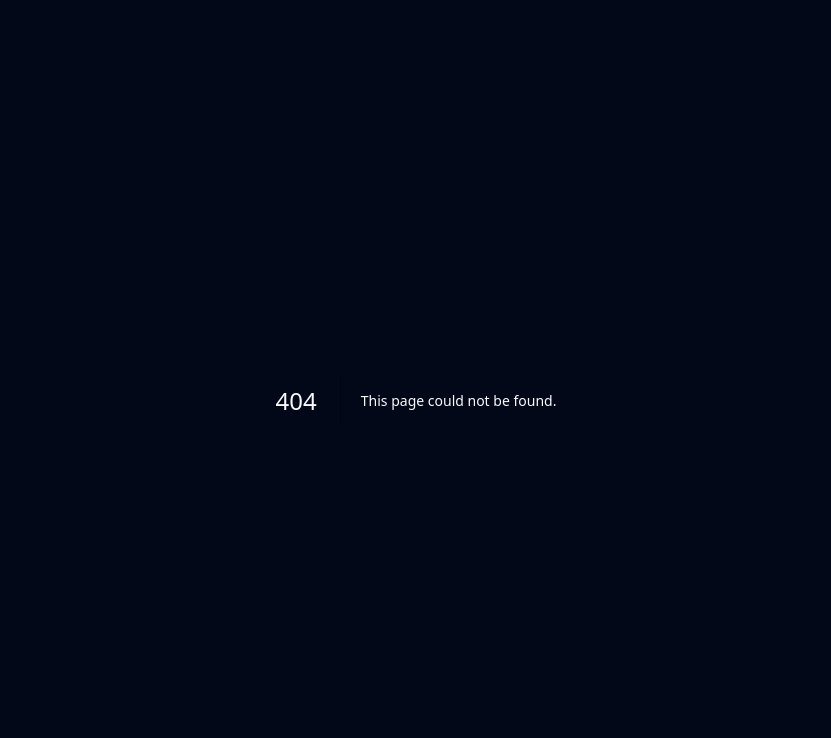
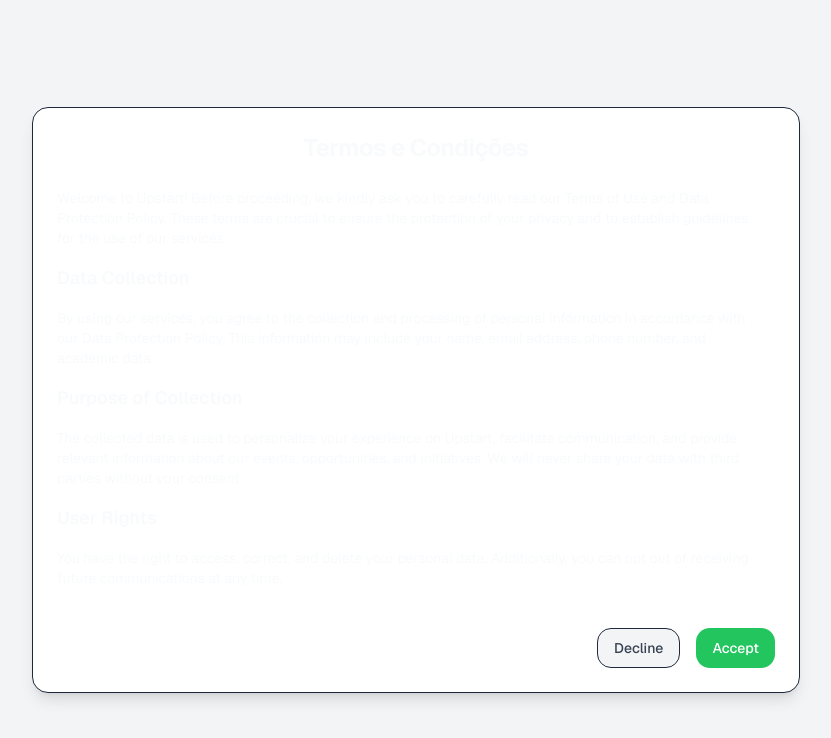
Before and after one commit to UP-START/upstart-next, a Next.js app: page /termos-of-use in a window 1280 px wide. Before the commit this address had no page. Shown: the top 738 px of the page, without its empty margins (224-1055 px from the left). Built offline with nearby package versions, Linux system fonts and the light colour scheme.

Commit message:
Adiciona Pagina Termos e Uso; Problemas no design desta

```diff
--- /dev/null
+++ b/app/termos-of-use/page.tsx
@@ -0,0 +1,66 @@
+"use client";
+
+import React from 'react';
+import { useRouter } from 'next/navigation';
+import { ScrollArea } from "@/components/ui/scroll-area";
+import { Button } from "@/components/ui/button";
+import { Card, CardContent, CardFooter, CardHeader, CardTitle } from "@/components/ui/card";
+
+const TermsAndConditions: React.FC = () => {
+  const router = useRouter();
+
+  const handleAccept = () => {
+    router.push('/onboarding?accepted=true');
+  };
+
+  const handleDecline = () => {
+    router.push('/onboarding');
+  };
+
+  return (
+    <div className="flex justify-center items-center min-h-screen p-4 bg-gray-100">
+      <Card className="w-full max-w-3xl bg-white shadow-lg">
+        <CardHeader>
+          <CardTitle className="text-2xl font-bold text-center">Termos e Condições</CardTitle>
+        </CardHeader>
+        <CardContent>
+          <ScrollArea className="h-[400px] pr-4">
+            <div className="space-y-4 text-sm">
+              <p>Welcome to Upstart! Before proceeding, we kindly ask you to carefully read our Terms of Use and Data Protection Policy. These terms are crucial to ensure the protection of your privacy and to establish guidelines for the use of our services.</p>
+
+              <h2 className="text-lg font-semibold mt-4">Data Collection</h2>
+              <p>By using our services, you agree to the collection and processing of personal information in accordance with our Data Protection Policy. This information may include your name, email address, phone number, and academic data.</p>
+
+              <h2 className="text-lg font-semibold mt-4">Purpose of Collection</h2>
+              <p>The collected data is used to personalize your experience on Upstart, facilitate communication, and provide relevant information about our events, opportunities, and initiatives. We will never share your data with third parties without your consent.</p>
+
+              <h2 className="text-lg font-semibold mt-4">User Rights</h2>
+              <p>You have the right to access, correct, and delete your personal data. Additionally, you can opt out of receiving future communications at any time.</p>
+
+              <h2 className="text-lg font-semibold mt-4">Future Communications</h2>
+              <p>By accepting these terms, you consent to receive communications from Upstart, including newsletters, updates, and event invitations. You can opt out of these communications at any time.</p>
+
+              <h2 className="text-lg font-semibold mt-4">Data Security</h2>
+              <p>We employ rigorous security measures to protect your data from unauthorized access or disclosure.</p>
+
+              <p className="mt-4">By continuing to use our services, you agree to these Terms of Use and our Data Protection Policy. If you have questions or need more information, please contact us at general@upstart.pt.</p>
+
+              <p className="mt-4">Thank you for trusting us!</p>
+              <p>Best regards,<br />The Upstart Team</p>
+            </div>
+          </ScrollArea>
+        </CardContent>
+        <CardFooter className="flex justify-end space-x-4 pt-4">
+          <Button onClick={handleDecline} variant="outline" className="bg-gray-100 text-gray-700">
+            Decline
+          </Button>
+          <Button onClick={handleAccept} className="bg-green-500 text-white hover:bg-green-600">
+            Accept
+          </Button>
+        </CardFooter>
+      </Card>
+    </div>
+  );
+};
+
+export default TermsAndConditions;
--- /dev/null
+++ b/components/ui/scroll-area.tsx
@@ -0,0 +1,48 @@
+"use client"
+
+import * as React from "react"
+import * as ScrollAreaPrimitive from "@radix-ui/react-scroll-area"
+
+import { cn } from "@/lib/utils"
+
+const ScrollArea = React.forwardRef<
+  React.ElementRef<typeof ScrollAreaPrimitive.Root>,
+  React.ComponentPropsWithoutRef<typeof ScrollAreaPrimitive.Root>
+>(({ className, children, ...props }, ref) => (
+  <ScrollAreaPrimitive.Root
+    ref={ref}
+    className={cn("relative overflow-hidden", className)}
+    {...props}
+  >
+    <ScrollAreaPrimitive.Viewport className="h-full w-full rounded-[inherit]">
+      {children}
+    </ScrollAreaPrimitive.Viewport>
+    <ScrollBar />
+    <ScrollAreaPrimitive.Corner />
+  </ScrollAreaPrimitive.Root>
+))
+ScrollArea.displayName = ScrollAreaPrimitive.Root.displayName
+
+const ScrollBar = React.forwardRef<
+  React.ElementRef<typeof ScrollAreaPrimitive.ScrollAreaScrollbar>,
+  React.ComponentPropsWithoutRef<typeof ScrollAreaPrimitive.ScrollAreaScrollbar>
+>(({ className, orientation = "vertical", ...props }, ref) => (
+  <ScrollAreaPrimitive.ScrollAreaScrollbar
+    ref={ref}
+    orientation={orientation}
+    className={cn(
+      "flex touch-none select-none transition-colors",
+      orientation === "vertical" &&
+        "h-full w-2.5 border-l border-l-transparent p-[1px]",
+      orientation === "horizontal" &&
+        "h-2.5 flex-col border-t border-t-transparent p-[1px]",
+      className
+    )}
+    {...props}
+  >
+    <ScrollAreaPrimitive.ScrollAreaThumb className="relative flex-1 rounded-full bg-border" />
+  </ScrollAreaPrimitive.ScrollAreaScrollbar>
+))
+ScrollBar.displayName = ScrollAreaPrimitive.ScrollAreaScrollbar.displayName
+
+export { ScrollArea, ScrollBar }
--- a/package.json
+++ b/package.json
@@ -13,6 +13,7 @@
     "@radix-ui/react-dropdown-menu": "^2.0.6",
     "@radix-ui/react-label": "^2.0.2",
     "@radix-ui/react-popover": "^1.1.1",
+    "@radix-ui/react-scroll-area": "^1.1.0",
     "@radix-ui/react-select": "^2.0.0",
     "@radix-ui/react-separator": "^1.1.0",
     "@radix-ui/react-slot": "^1.0.2",
```
Also changed, not shown: 1 other file (tests, documents, lock files or other folders).
